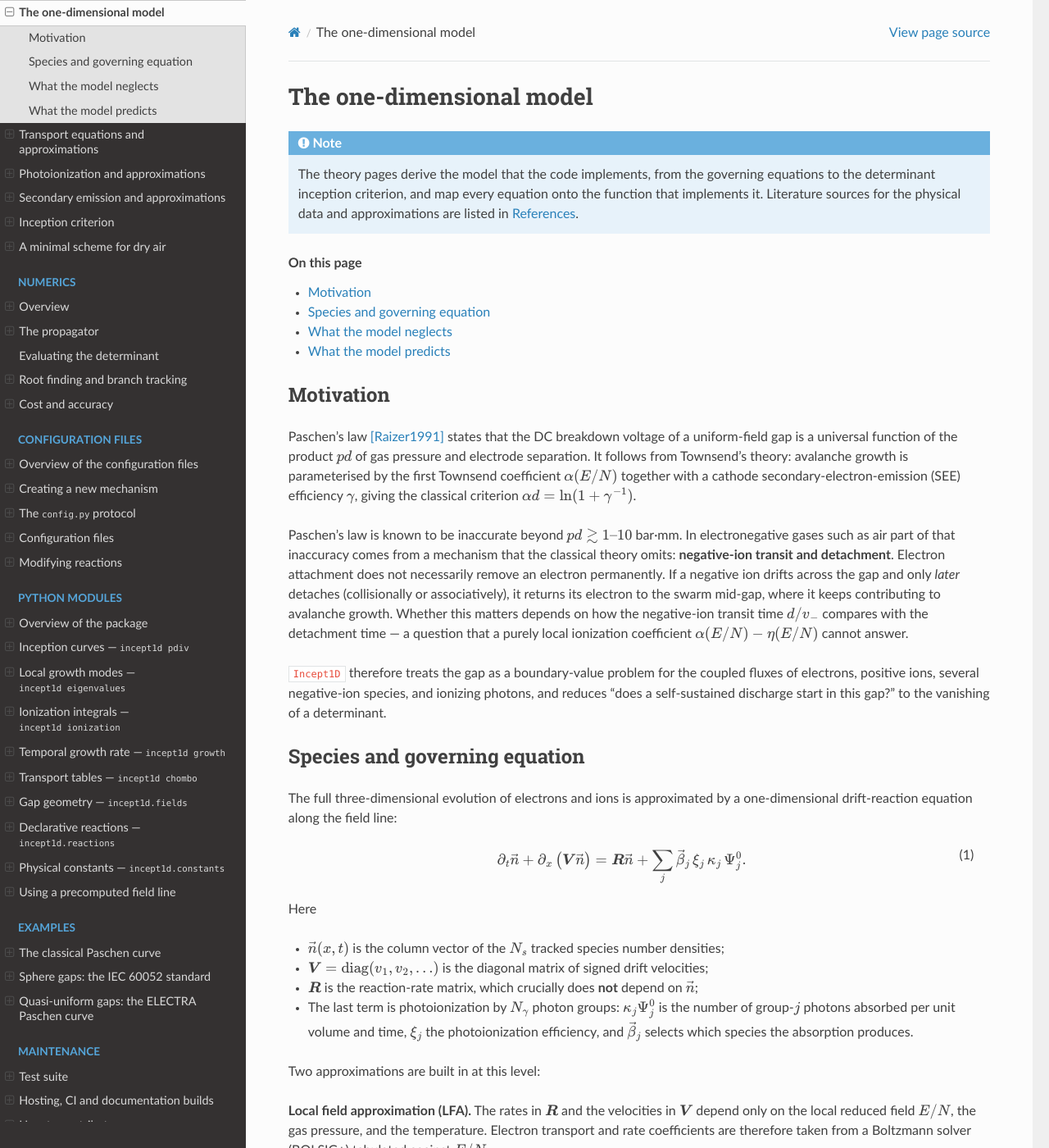
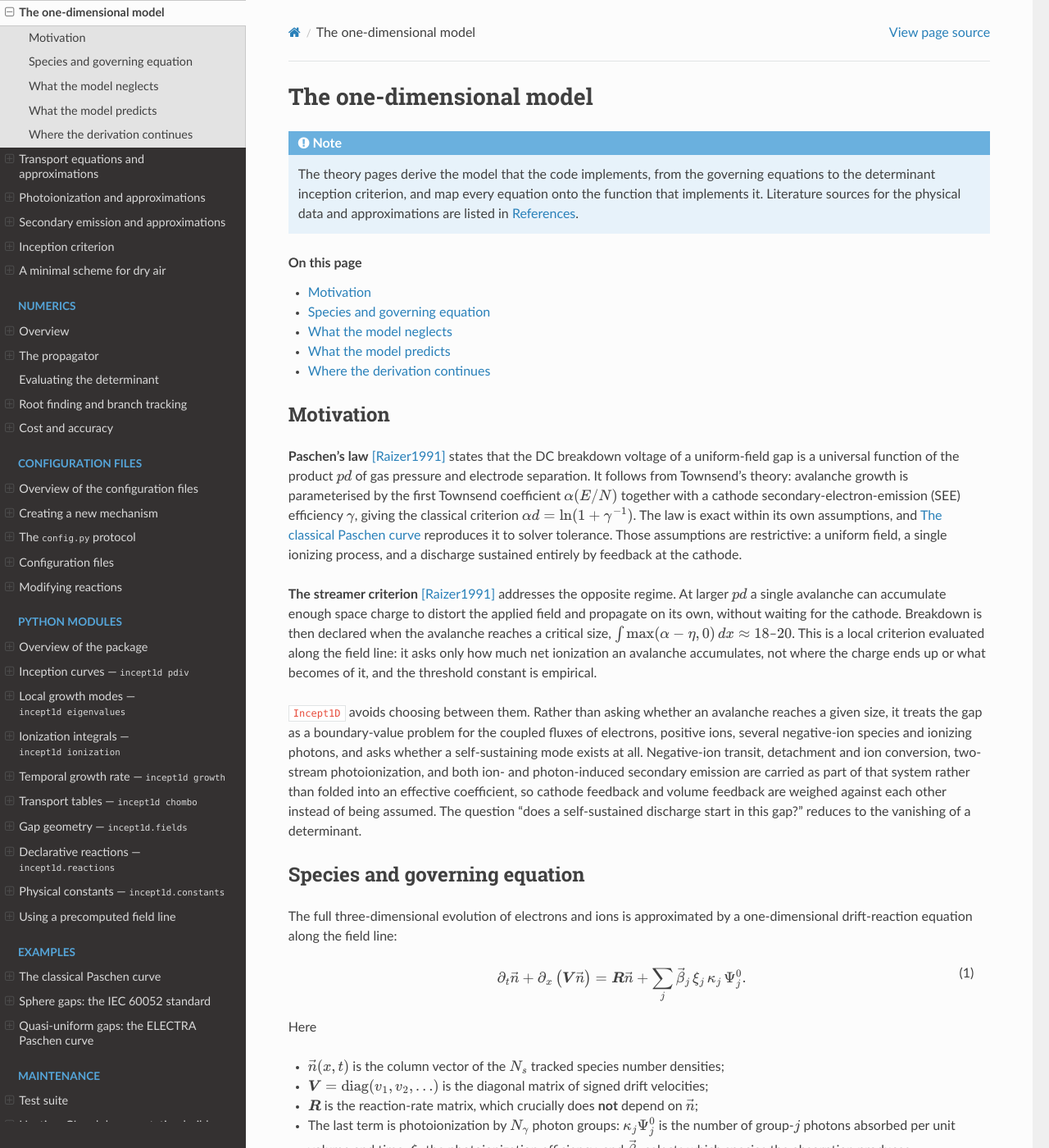
Before and after one commit to chombo-discharge/Incept1D, a Sphinx documentation site: the page built from docs/source/theory/overview.rst, in a window 1280 px wide and 1400 px high. Shown: the whole window at 82% size. Built offline with Sphinx 7.4.7 and the Read the Docs theme 3.1.0, drawn with Linux system fonts in a browser that asks for light colours; some of the changed text lies outside the part shown.

Commit message:
docs: restructure the theory overview motivation
The motivation opened with Paschen's law and then went straight into a
detailed account of negative-ion transit and detachment -- a specific
mechanism, argued at length, before the reader had been told what the code
does.  It also mentioned only one of the two classical criteria.

It is now three paragraphs, one idea each:

1. Paschen's law: what it says, that it is exact within its assumptions
   (with a pointer to the example that reproduces it), and what those
   assumptions exclude -- a uniform field, one ionizing process, and a
   discharge sustained entirely at the cathode.
2. The streamer criterion: the opposite regime, where an avalanche becomes
   self-propagating; that it is a local criterion along the field line with
   an empirical threshold, and what it therefore cannot say.
3. What Incept1D does: treats the gap as a boundary-value problem and asks
   whether a self-sustaining mode exists at all.  Negative-ion transit,
   detachment, ion conversion, photoionization and secondary emission are
   named as processes the system carries, without the mechanism-by-mechanism
   argument that used to sit here -- that belongs in the pages that derive
   them.

The list of pages the derivation is spread over was trailing text at the end
of "What the model predicts", so it did not appear in the page contents.  It
is now its own section, "Where the derivation continues", with a closing
pointer to the Numerics chapter for how the assembled criterion is evaluated.

Co-Authored-By: Claude Opus 5 (1M context) <noreply@anthropic.com>

```diff
--- a/docs/source/theory/overview.rst
+++ b/docs/source/theory/overview.rst
@@ -18,29 +18,37 @@ The one-dimensional model
 Motivation
 ----------
 
-Paschen's law [Raizer1991]_ states that the DC breakdown voltage of a uniform-field gap is
-a universal function of the product :math:`pd` of gas pressure and electrode
-separation.  It follows from Townsend's theory: avalanche growth is
-parameterised by the first Townsend coefficient :math:`\alpha(E/N)` together
-with a cathode secondary-electron-emission (SEE) efficiency :math:`\gamma`,
-giving the classical criterion :math:`\alpha d = \ln(1 + \gamma^{-1})`.
+**Paschen's law** [Raizer1991]_ states that the DC breakdown voltage of a
+uniform-field gap is a universal function of the product :math:`pd` of gas
+pressure and electrode separation.  It follows from Townsend's theory:
+avalanche growth is parameterised by the first Townsend coefficient
+:math:`\alpha(E/N)` together with a cathode secondary-electron-emission (SEE)
+efficiency :math:`\gamma`, giving the classical criterion
+:math:`\alpha d = \ln(1 + \gamma^{-1})`.  The law is exact within its own
+assumptions, and :ref:`Chap:Examples:Paschen` reproduces it to solver
+tolerance.  Those assumptions are restrictive: a uniform field, a single
+ionizing process, and a discharge sustained entirely by feedback at the
+cathode.
 
-Paschen's law is known to be inaccurate beyond
-:math:`pd \gtrsim 1\text{–}10` bar·mm.  In electronegative gases such as air
-part of that inaccuracy comes from a mechanism that the classical theory
-omits: **negative-ion transit and detachment**.  Electron attachment does not
-necessarily remove an electron permanently.  If a negative ion drifts across
-the gap and only *later* detaches (collisionally or associatively), it
-returns its electron to the swarm mid-gap, where it keeps contributing to
-avalanche growth.  Whether this matters depends on how the negative-ion
-transit time :math:`d/v_-` compares with the detachment time — a question
-that a purely local ionization coefficient :math:`\alpha(E/N) - \eta(E/N)`
-cannot answer.
+**The streamer criterion** [Raizer1991]_ addresses the opposite regime.  At
+larger :math:`pd` a single avalanche can accumulate enough space charge to
+distort the applied field and propagate on its own, without waiting for the
+cathode.  Breakdown is then declared when the avalanche reaches a critical
+size, :math:`\int\max(\alpha - \eta, 0)\,dx \approx 18`\ –\ :math:`20`.
+This is a local criterion evaluated along the field line: it asks only how
+much net ionization an avalanche accumulates, not where the charge ends up or
+what becomes of it, and the threshold constant is empirical.
 
-``Incept1D`` therefore treats the gap as a boundary-value problem for the
-coupled fluxes of electrons, positive ions, several negative-ion species,
-and ionizing photons, and reduces "does a self-sustained discharge start in
-this gap?" to the vanishing of a determinant.
+``Incept1D`` avoids choosing between them.  Rather than asking whether an
+avalanche reaches a given size, it treats the gap as a boundary-value problem
+for the coupled fluxes of electrons, positive ions, several negative-ion
+species and ionizing photons, and asks whether a self-sustaining mode exists
+at all.  Negative-ion transit, detachment and ion conversion, two-stream
+photoionization, and both ion- and photon-induced secondary emission are
+carried as part of that system rather than folded into an effective
+coefficient, so cathode feedback and volume feedback are weighed against each
+other instead of being assumed.  The question "does a self-sustained discharge
+start in this gap?" reduces to the vanishing of a determinant.
 
 Species and governing equation
 ------------------------------
@@ -117,12 +125,19 @@ exists if and only if
 The **inception threshold** is the applied field at which this holds for
 :math:`\lambda = 0`; the **temporal growth rate** above threshold is the
 :math:`\lambda > 0` at which it holds for a fixed applied field.  Both are
-computed by the same routine, :func:`incept1d.solver.inception_det`.  The
-derivation is spread over the following pages:
+computed by the same routine, :func:`incept1d.solver.inception_det`.
 
-* :ref:`Chap:Transport` — the augmented ODE and its formal solution;
-* :ref:`Chap:Photoionization` — the two-stream photon equations;
-* :ref:`Chap:SecondaryEmission` — the cathode boundary condition;
-* :ref:`Chap:InceptionCriterion` — assembling :math:`\bm{Q}` and recovering
-  Paschen's law;
-* :ref:`Chap:AirScheme` — the dry-air reaction scheme shipped with the code.
+Where the derivation continues
+------------------------------
+
+The rest of this chapter builds :math:`\bm{Q}` one piece at a time:
+
+* :ref:`Chap:Transport` — The augmented ODE and its formal solution.
+* :ref:`Chap:Photoionization` — The two-stream photon equations.
+* :ref:`Chap:SecondaryEmission` — The cathode boundary condition.
+* :ref:`Chap:InceptionCriterion` — Assembling :math:`\bm{Q}`, and recovering
+  Paschen's law from it as a limiting case.
+* :ref:`Chap:AirScheme` — The dry-air reaction scheme shipped with the code.
+
+How the assembled criterion is then evaluated and its roots located is a
+numerical question, taken up in :ref:`Chap:Numerics`.
```
